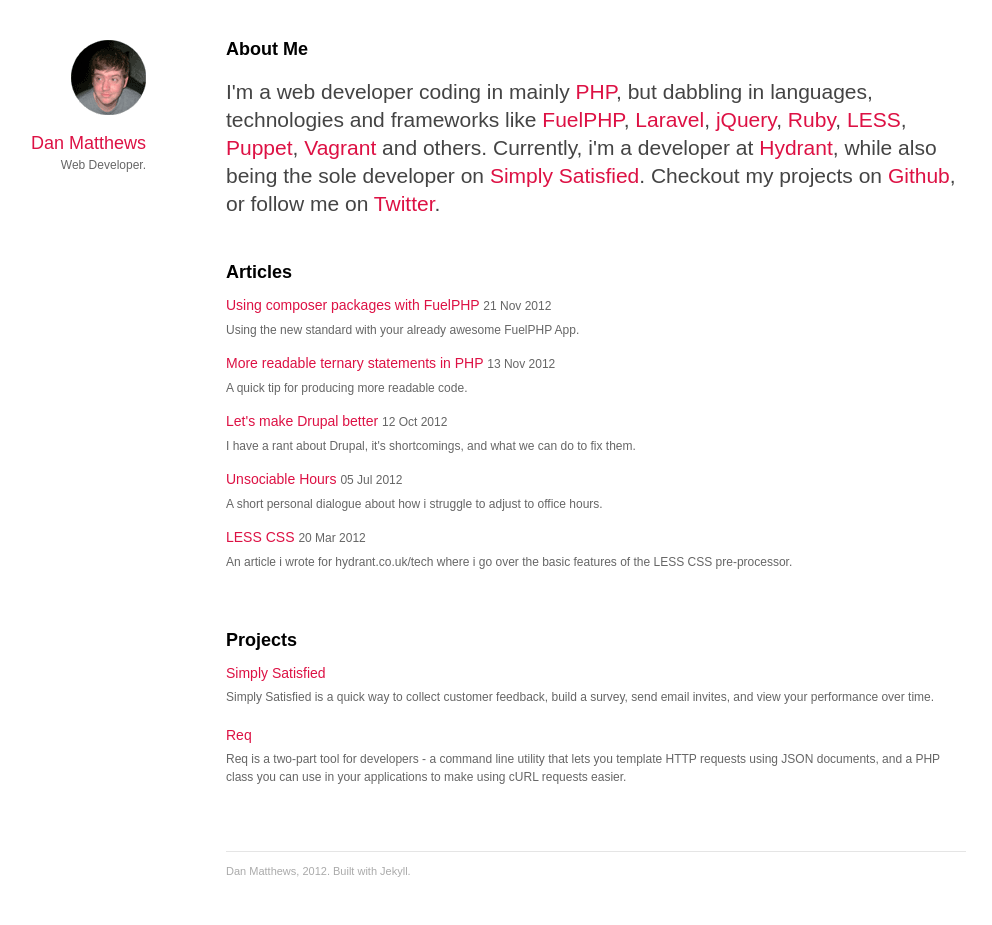
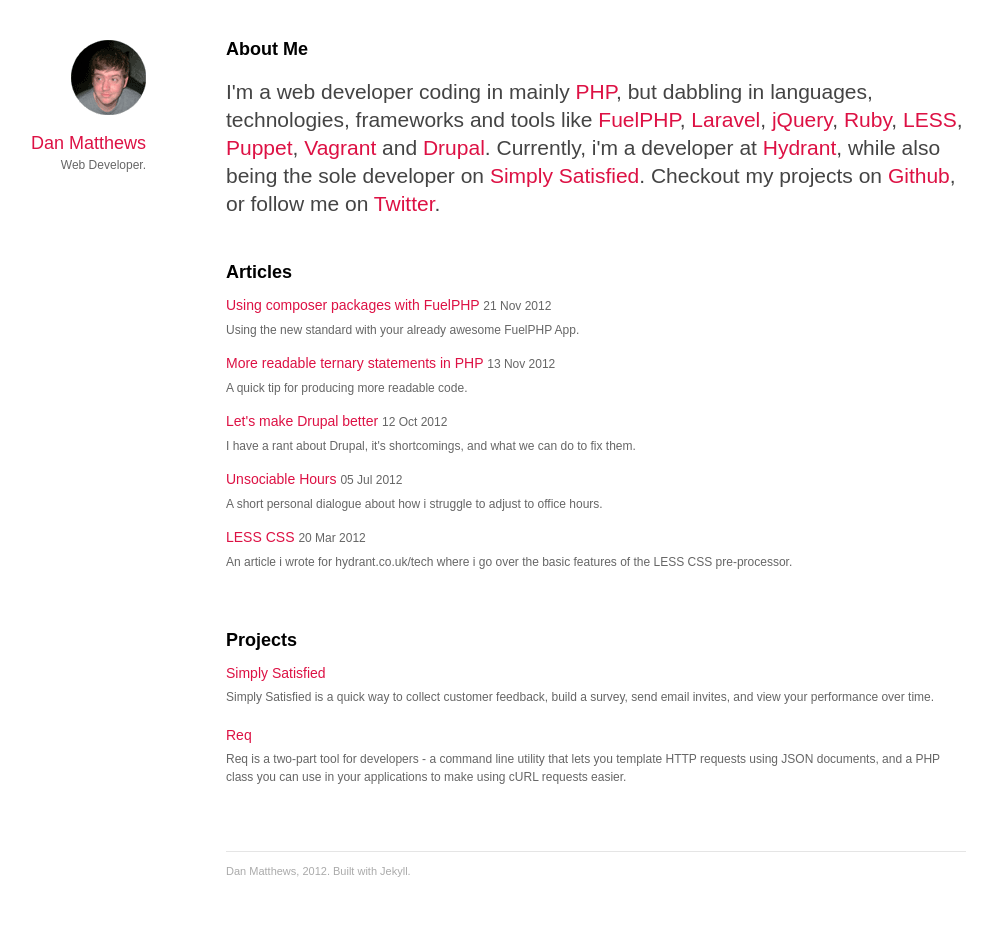
Before and after one commit to danmatthews/danmatthews.github.com, a Jekyll site: the page built from index.html, in a window 1280 px wide. Shown: the whole page, without its empty margins (134-1126 px from the left). Built offline with Jekyll 4.4.1, drawn with Linux system fonts in a browser that asks for light colours.

Commit message:
Update index.html
Added drupal to list of projects.

```diff
--- a/index.html
+++ b/index.html
@@ -5,7 +5,7 @@
 
 <div id="bio">
 
-  <p>I'm a web developer coding in mainly <a class="lang" href="http://php.net">PHP</a>, but dabbling in languages, technologies and frameworks like <a class="lang" href="http://fuelphp.com">FuelPHP</a>, <a class="lang" href="http://laravel.com">Laravel</a>, <a class="lang" href="http://jquery.com">jQuery</a>, <a class="lang" href="http://www.ruby-lang.org/en/">Ruby</a>, <a class="lang" href="http://lesscss.org">LESS</a>, <a class="lang" href="http://puppetlabs.com/">Puppet</a>, <a class="lang" href="http://vagrantup.com/">Vagrant</a> and others. Currently, i'm a developer at <a href="http://hydrant.co.uk">Hydrant</a>, while also being the sole developer on <a href="http://simplysatisfied.net/">Simply Satisfied</a>. Checkout my projects on <a href="http://github.com/danmatthews">Github</a>, or follow me on <a href="http://twitter.com/danmatthews">Twitter</a>.</p>
+  <p>I'm a web developer coding in mainly <a class="lang" href="http://php.net">PHP</a>, but dabbling in languages, technologies, frameworks and tools like <a class="lang" href="http://fuelphp.com">FuelPHP</a>, <a class="lang" href="http://laravel.com">Laravel</a>, <a class="lang" href="http://jquery.com">jQuery</a>, <a class="lang" href="http://www.ruby-lang.org/en/">Ruby</a>, <a class="lang" href="http://lesscss.org">LESS</a>, <a class="lang" href="http://puppetlabs.com/">Puppet</a>, <a class="lang" href="http://vagrantup.com/">Vagrant</a> and <a href="http://drupal.org">Drupal</a>. Currently, i'm a developer at <a href="http://hydrant.co.uk">Hydrant</a>, while also being the sole developer on <a href="http://simplysatisfied.net/">Simply Satisfied</a>. Checkout my projects on <a href="http://github.com/danmatthews">Github</a>, or follow me on <a href="http://twitter.com/danmatthews">Twitter</a>.</p>
 
 </div>
 
```
